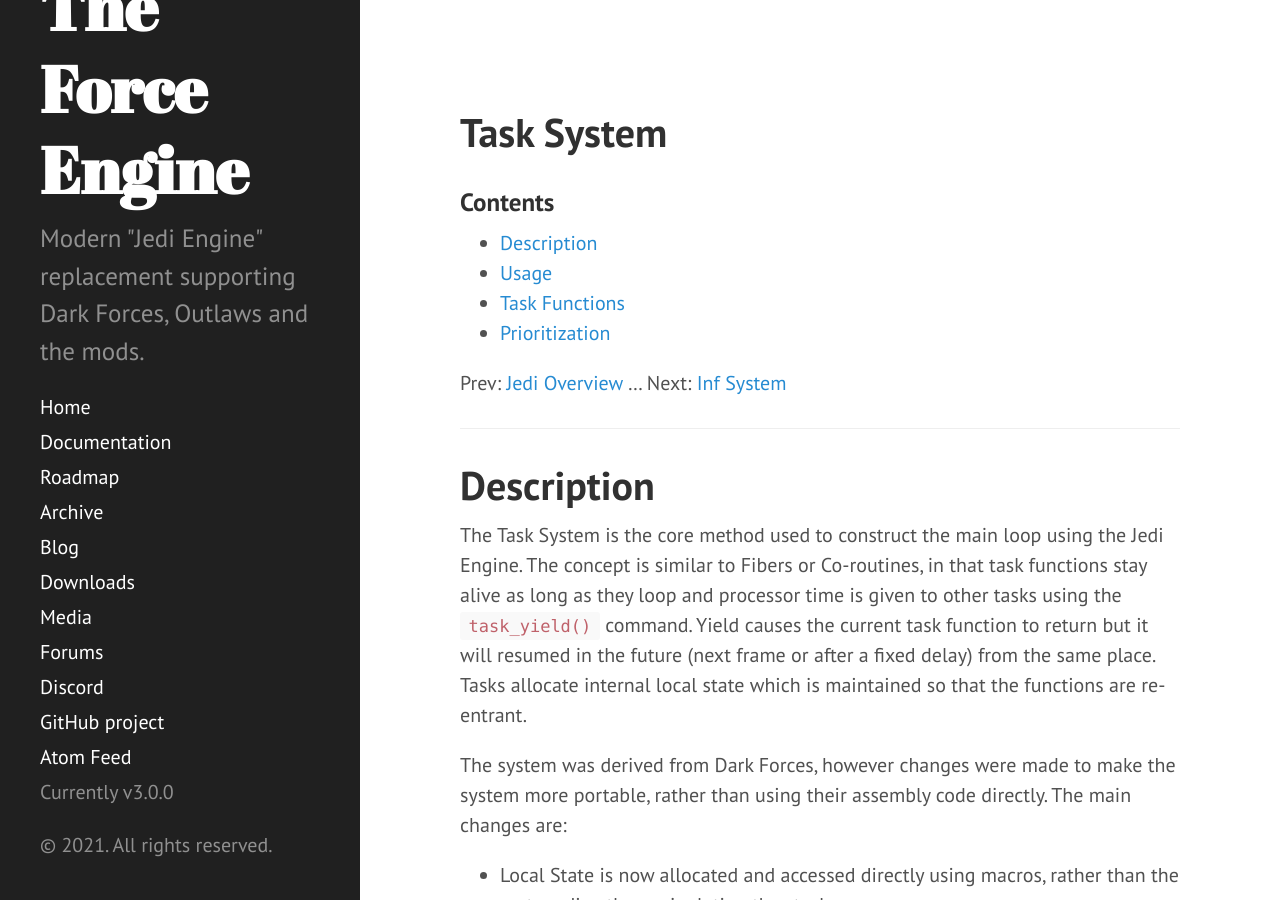
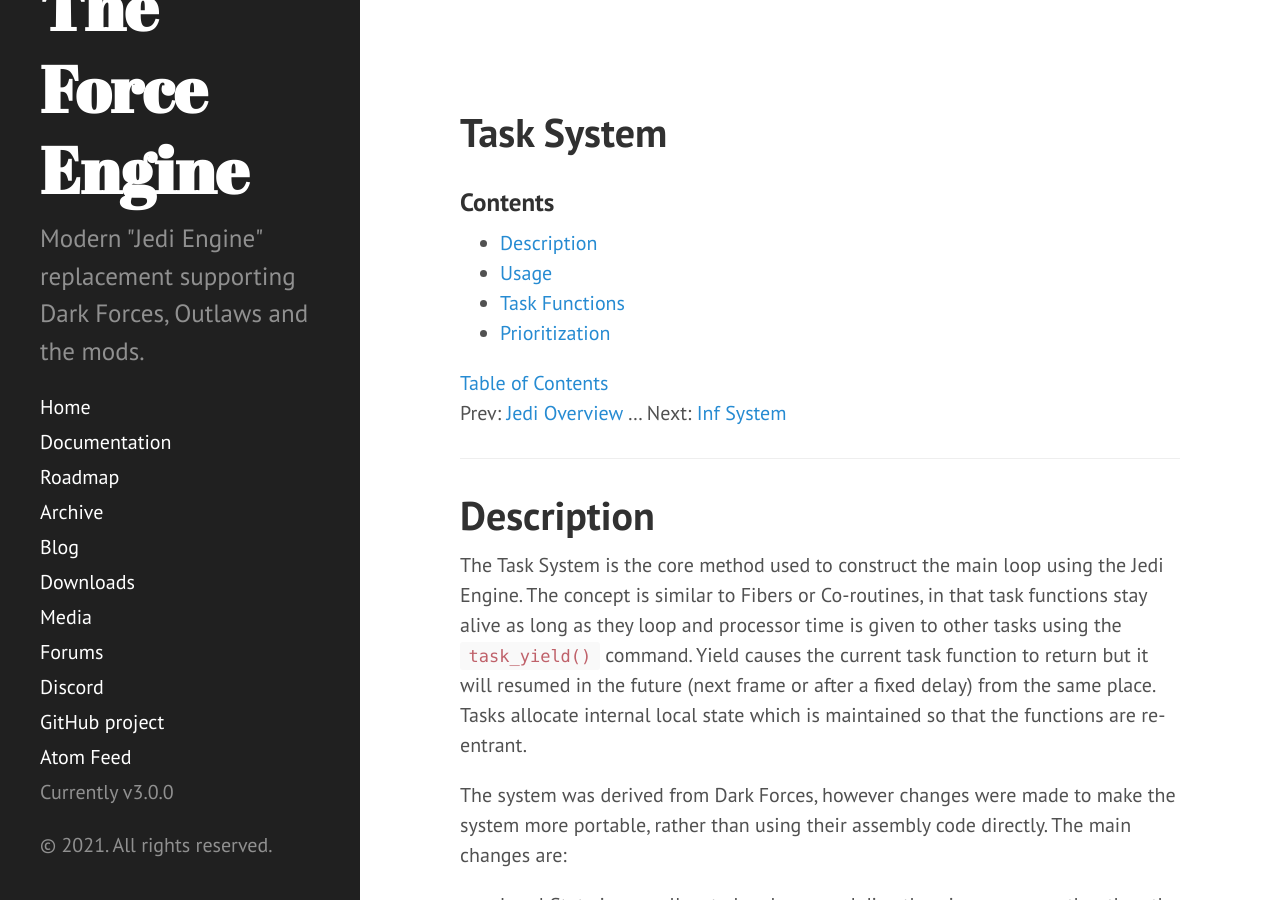
Before and after one commit to TheForceEngine/TheForceEngine.github.io, a Jekyll site: the page built from TechnicalDoc/TD_Task_System.md, in a window 1280 px wide and 900 px high. Built offline with Jekyll 4.4.1, drawn with Linux system fonts in a browser that asks for light colours.

Commit message:
Update TD_Task_System.md

```diff
--- a/TechnicalDoc/TD_Task_System.md
+++ b/TechnicalDoc/TD_Task_System.md
@@ -11,6 +11,7 @@
 * [Task Functions](#task-functions)
 * [Prioritization](#prioritization)
 
+[Table of Contents](TD_Table_Of_Contents.md)<br>
 Prev: [Jedi Overview](TD_Jedi_Overview.md) ... Next: [Inf System](TD_Inf_System.md)
 
 ---
```
